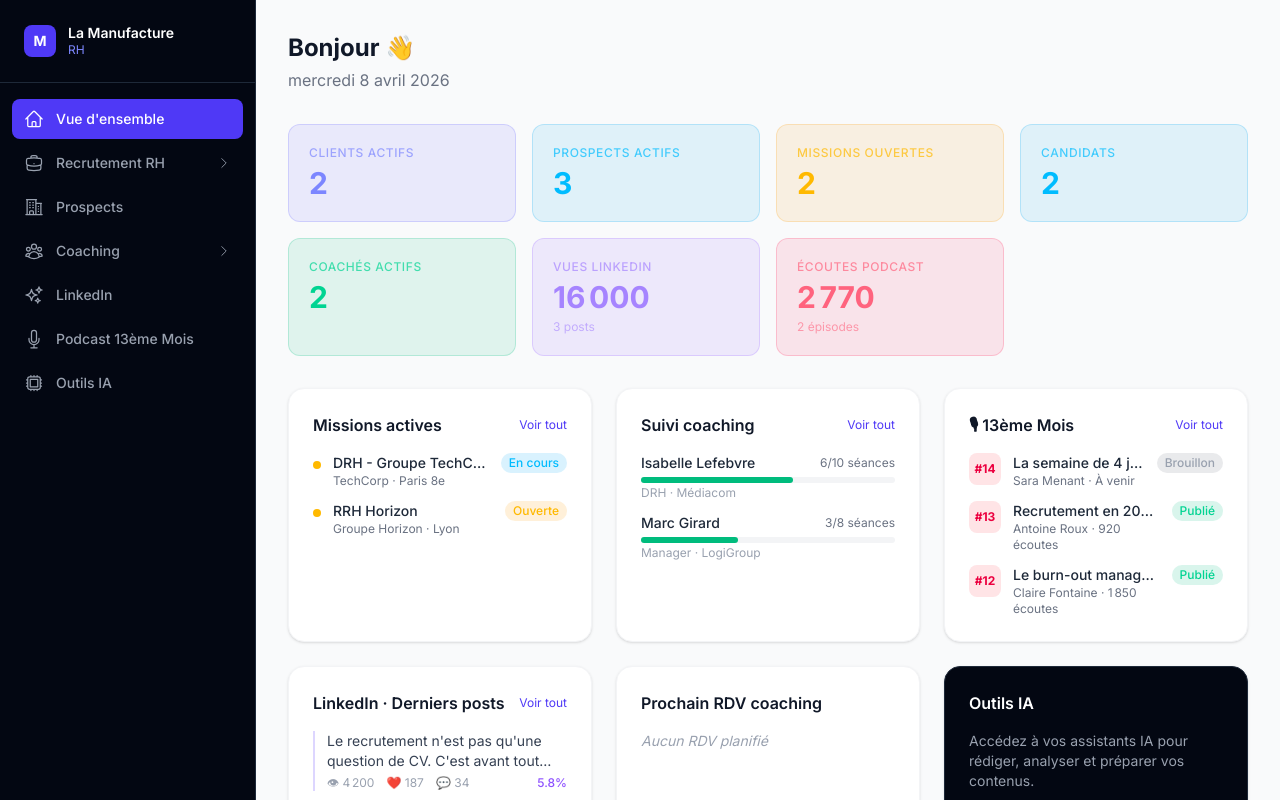
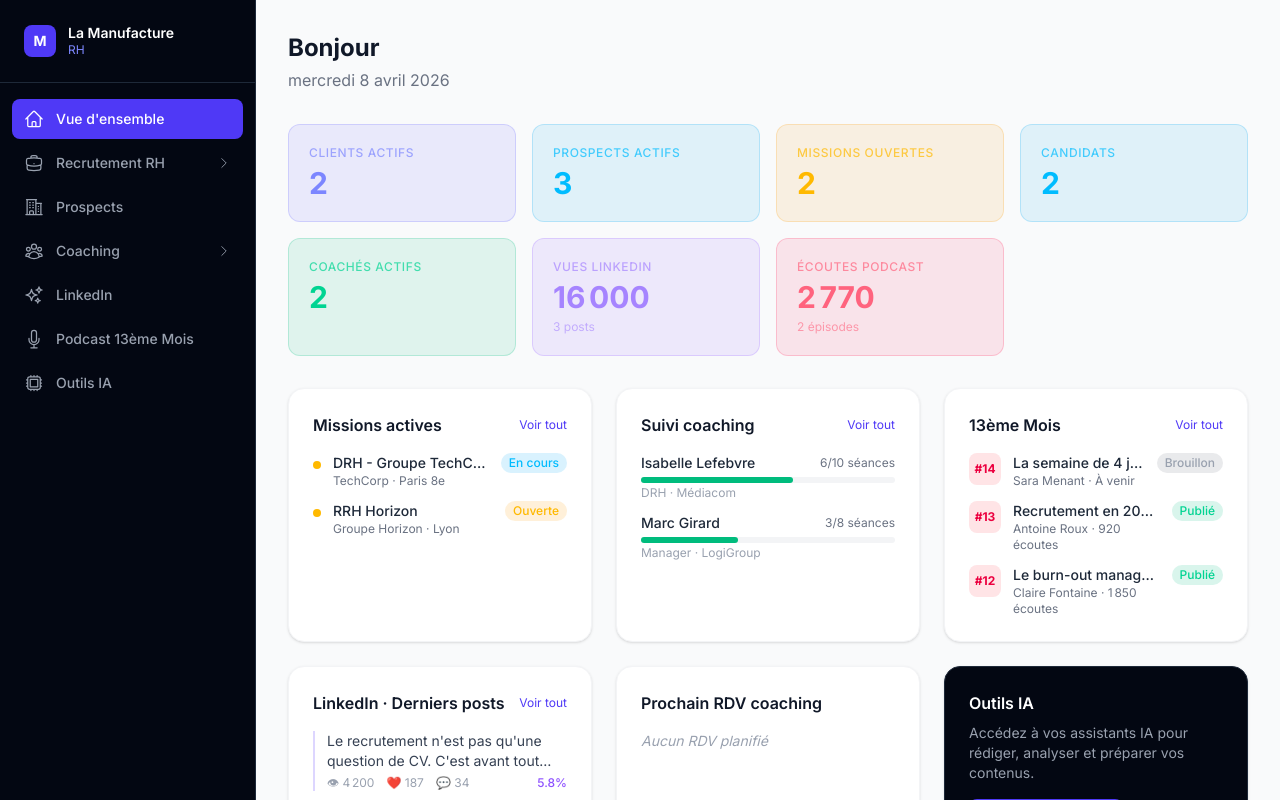
Before and after one commit to rosevuillier7-ui/LaManufactureRH, a Next.js app: page / in a window 1280 px wide. Shown: the top 800 px of the page. Built offline with nearby package versions, Linux system fonts and the light colour scheme.

Commit message:
style(design): FINDING-004 — remove emoji from section headings and inline content

```diff
--- a/app/page.tsx
+++ b/app/page.tsx
@@ -40,7 +40,7 @@ export default function Home() {
     <div className="p-8">
       {/* Header */}
       <div className="mb-8">
-        <h1 className="text-2xl font-bold text-gray-900">Bonjour 👋</h1>
+        <h1 className="text-2xl font-bold text-gray-900">Bonjour</h1>
         <p className="text-gray-500 mt-1">
           {new Date().toLocaleDateString("fr-FR", {
             weekday: "long",
@@ -149,7 +149,7 @@ export default function Home() {
         {/* Podcast derniers épisodes */}
         <div className="bg-white rounded-2xl border border-gray-100 p-6 shadow-sm">
           <div className="flex items-center justify-between mb-4">
-            <h2 className="font-semibold text-gray-900">🎙 13ème Mois</h2>
+            <h2 className="font-semibold text-gray-900">13ème Mois</h2>
             <Link href="/podcast" className="text-xs text-indigo-600 hover:underline py-2 px-1 -my-2 -mx-1">
               Voir tout
             </Link>
@@ -238,7 +238,6 @@ export default function Home() {
                 </div>
               </div>
               <p className="text-sm text-gray-600 mt-2">
-                📅{" "}
                 {new Date(prochainRdv.prochainRdv!).toLocaleDateString("fr-FR", {
                   weekday: "long",
                   day: "numeric",
@@ -253,7 +252,7 @@ export default function Home() {
 
         {/* Accès rapides IA */}
         <div className="bg-gray-950 rounded-2xl p-6 shadow-sm text-white border border-gray-800">
-          <h2 className="font-semibold mb-4">Outils IA</h2>
+          <h2 className="font-semibold mb-2">Outils IA</h2>
           <p className="text-sm text-gray-400 mb-4">
             Accédez à vos assistants IA pour rédiger, analyser et préparer vos contenus.
           </p>
```
